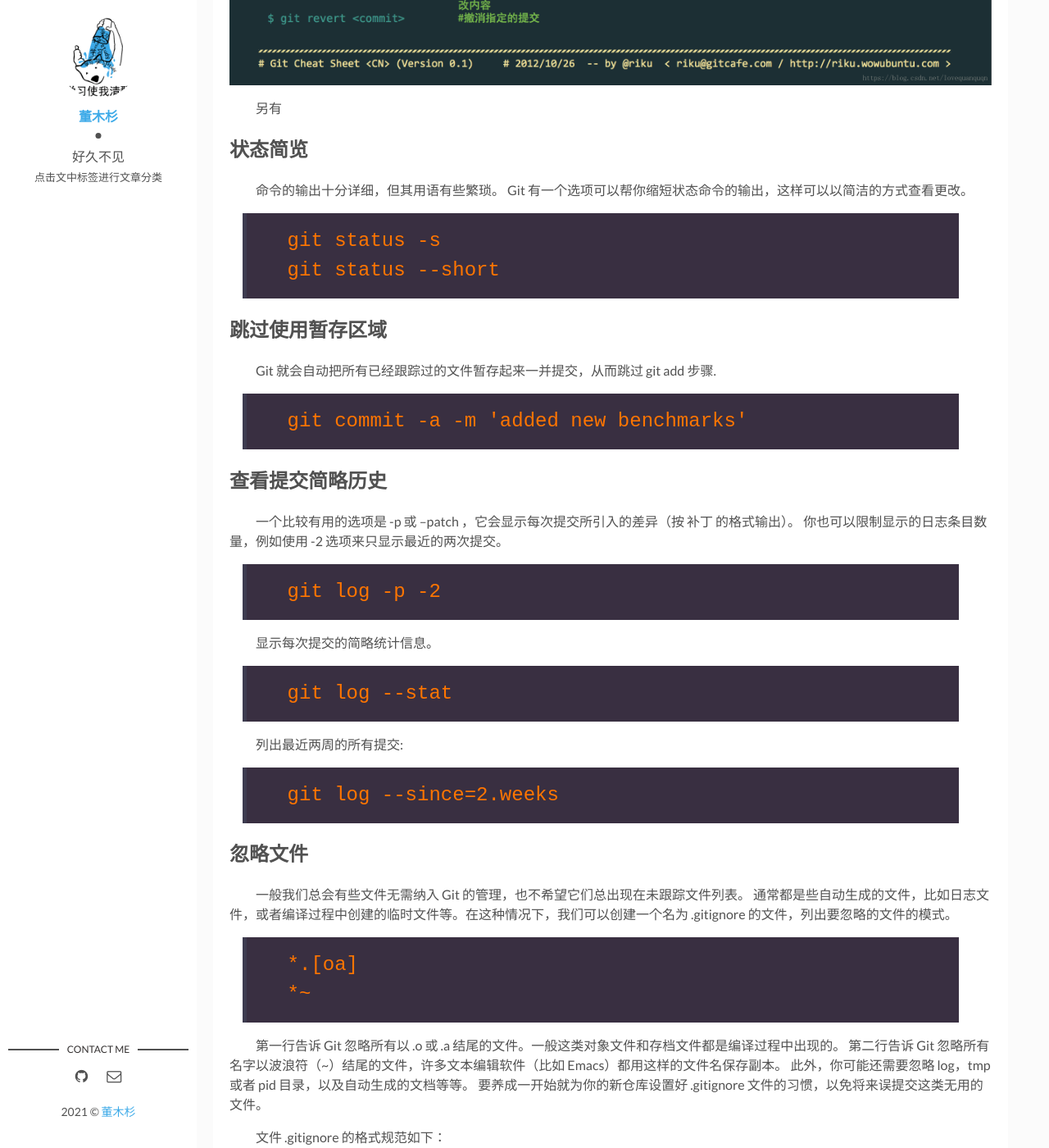
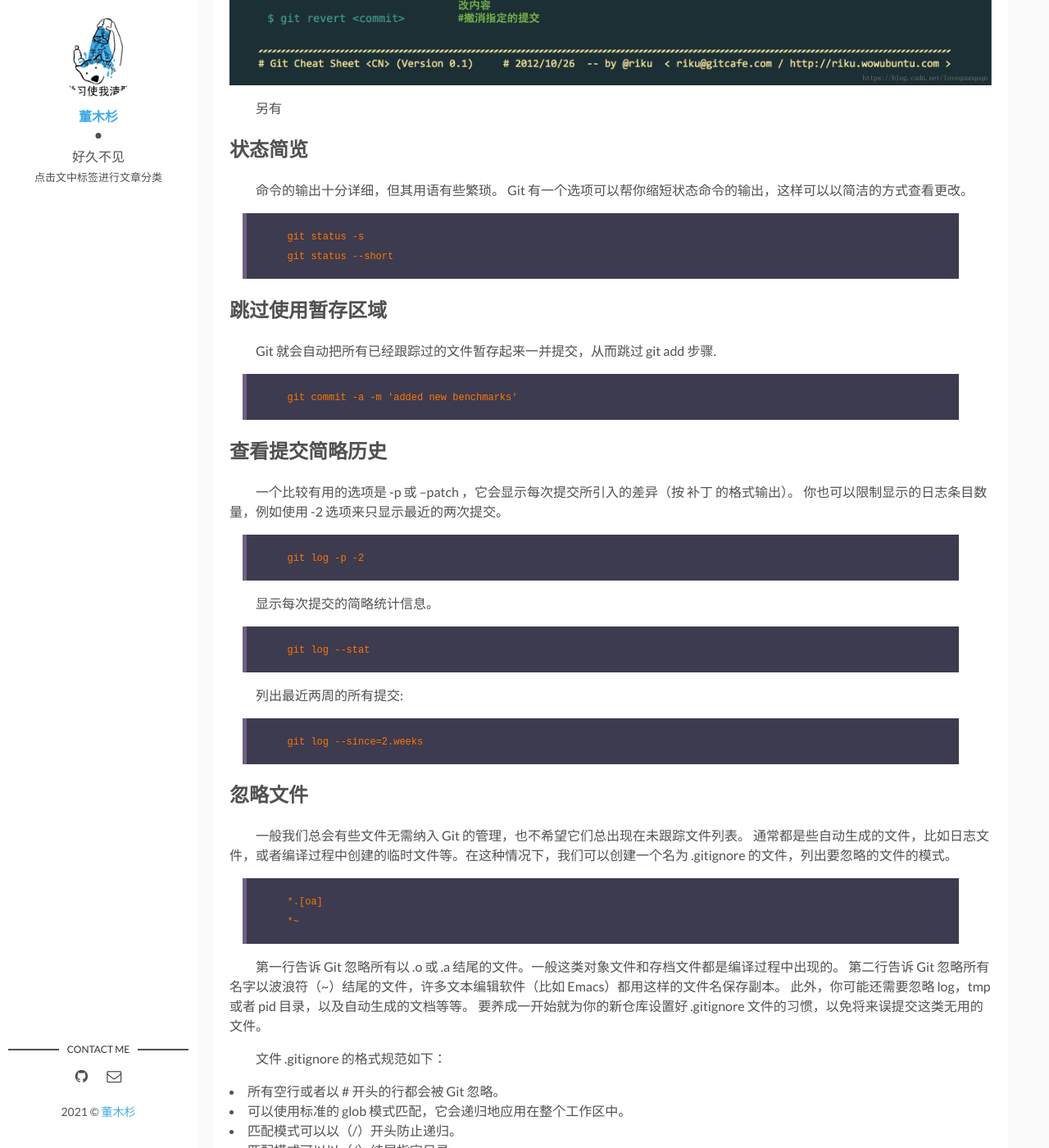
Before and after one commit to doctormus/doctormus.github.io, a Jekyll site: the page built from _posts/2021-01-24-writting6.md, in a window 1280 px wide and 1400 px high, scrolled down 1248 px. Shown: the whole window at 82% size. Built offline with Jekyll 4.4.1, drawn with Linux system fonts in a browser that asks for light colours.

Commit message:
change color and font size

```diff
--- a/assets/css/main.css
+++ b/assets/css/main.css
@@ -142,7 +142,7 @@ kbd,
 samp {
   font-family: monospace, monospace;
   /* 1 */
-  font-size: 1.5em;
+  font-size: 0.75em;
   /* 2 */
   font-style: normal;
   color: #FF7500;
@@ -803,12 +803,12 @@ img + em {
 }
 
 blockquote {
-  border-left: 5px solid #3D3B4F;
+  border-left: 5px solid #725E82;
   padding-left: 1.1rem;
   margin-left: 1rem;
   font-style: normal;
   color: white;
-  background-color: #392F41;
+  background-color: #3D3B4F;
 }
 
 pre {
```
